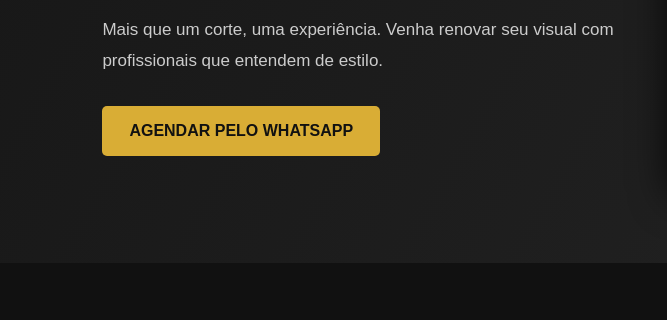
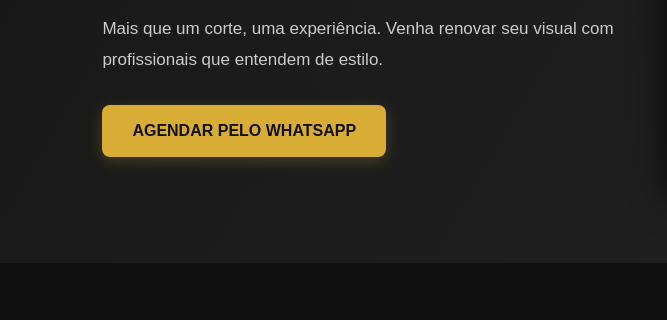
Before and after one commit to Ghost-Noob/barbearia-black-clover, a plain HTML site: page index.html in a window 1280 px wide. Shown: the part 343-663 px from the top of the page, 0-667 px from the left. Drawn offline with Linux system fonts and the light colour scheme.

Commit message:
Update style.css

```diff
--- a/style.css
+++ b/style.css
@@ -99,18 +99,21 @@ h2 span {
     display: inline-block;
     background: var(--dourado);
     color: #111;
-    padding: 16px 27px;
-    border-radius: 5px;
+    padding: 17px 30px;
+    border-radius: 8px;
     font-weight: bold;
     text-decoration: none;
-    transition: 0.3s;
+    transition: 0.3s ease;
+    box-shadow: 0 4px 15px rgba(212, 175, 55, 0.25);
+    cursor: pointer;
 }
 
 .botao:hover {
-    background: #f1ca60;
+    background: #fff;
+    color: #111;
     transform: translateY(-3px);
+    box-shadow: 0 7px 20px rgba(212, 175, 55, 0.4);
 }
-
 .hero-image {
     width: 48%;
 }
```
